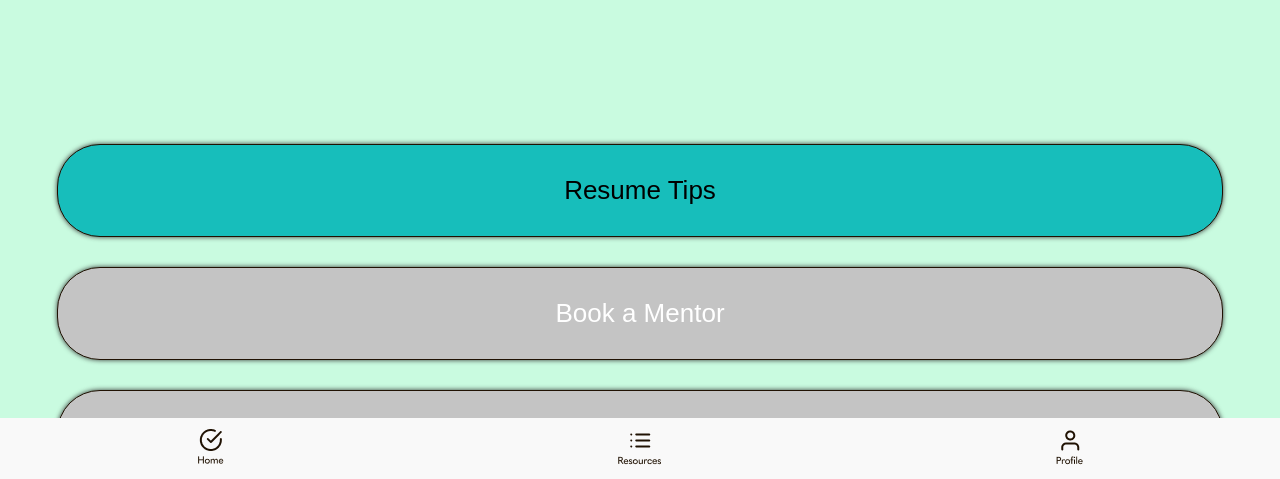
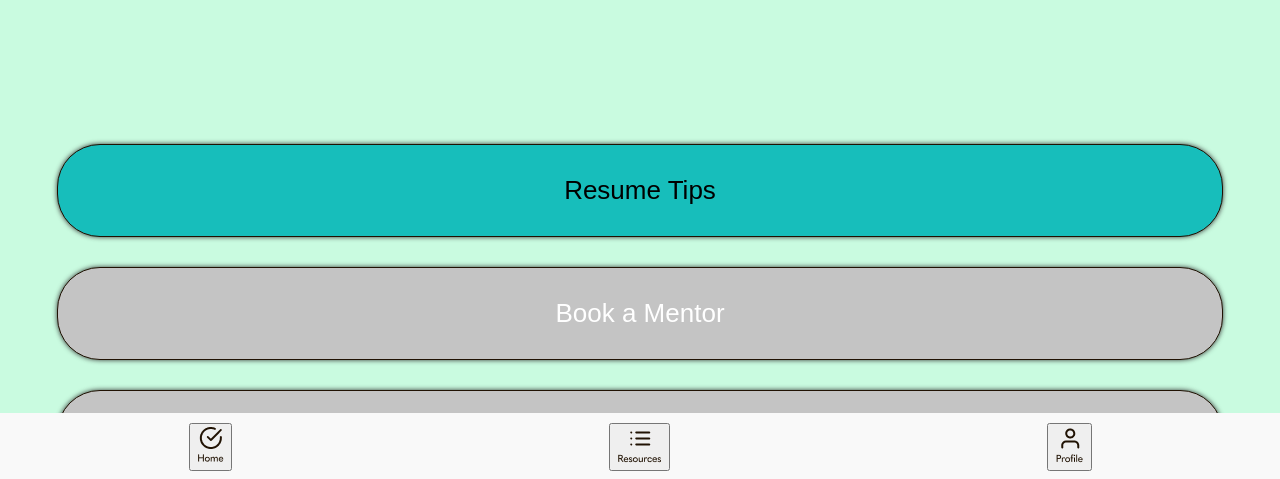
Before and after one commit to SimonaSnap/Group_Project_3, a plain HTML site: page resources.html in a window 1280 px wide. Shown: the part 319-798 px from the top of the page. Drawn offline with Linux system fonts and the light colour scheme.

Commit message:
Update resources.html

```diff
--- a/resources.html
+++ b/resources.html
@@ -53,6 +53,15 @@
 	</div>
 </div>
 
+<!-- mobile footer-->
+<div class="navigation">
+    <div class="navigationLink">
+        <button class="link"> <a href="index.html"><img src="images/homeTab.png"></a></button></div>
+    <div class="navigationLink">
+        <button class="link"> <a href="resources.html"><img src="images/resourcesTab.png"></a></button></div>
+    <div class="navigationLink">
+        <button class="link"> <a href="profile.html"><img src="images/profileTab.png"></a></button></div>
+</div>
 
 
 
```
